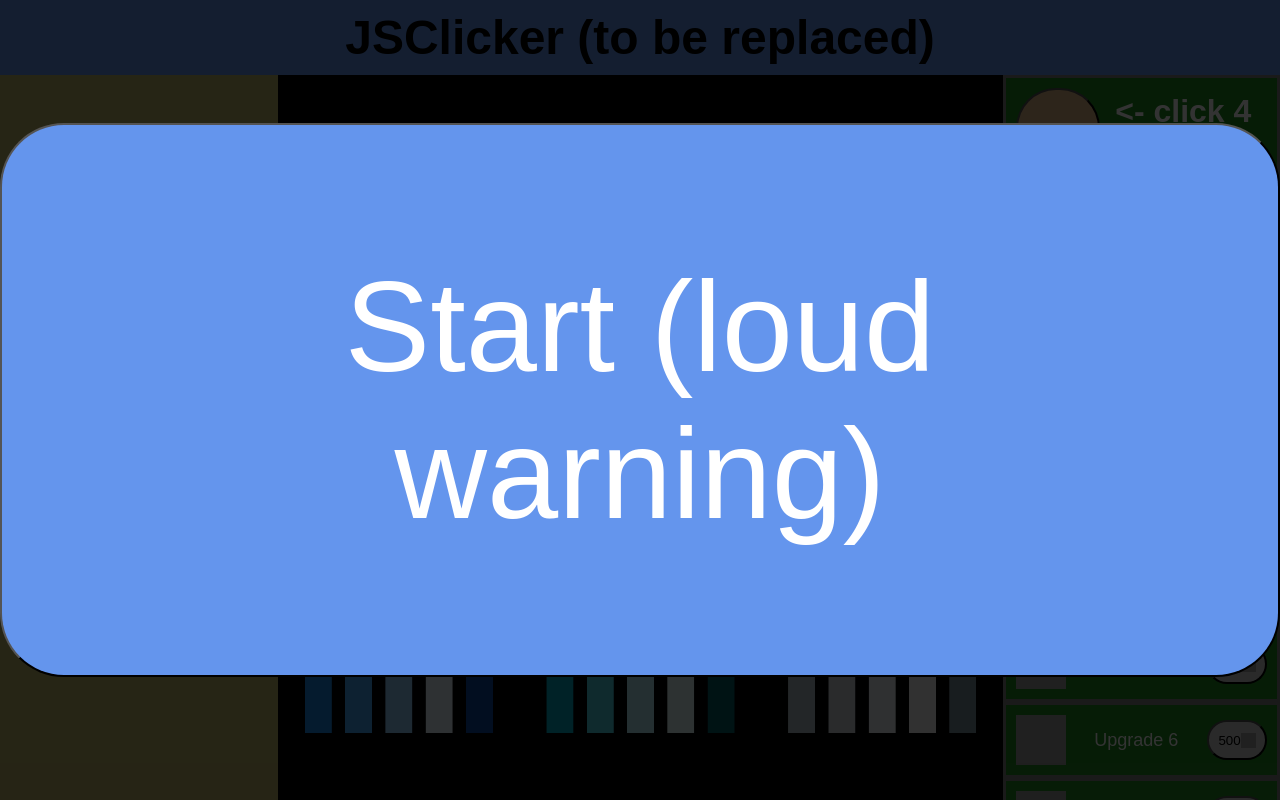
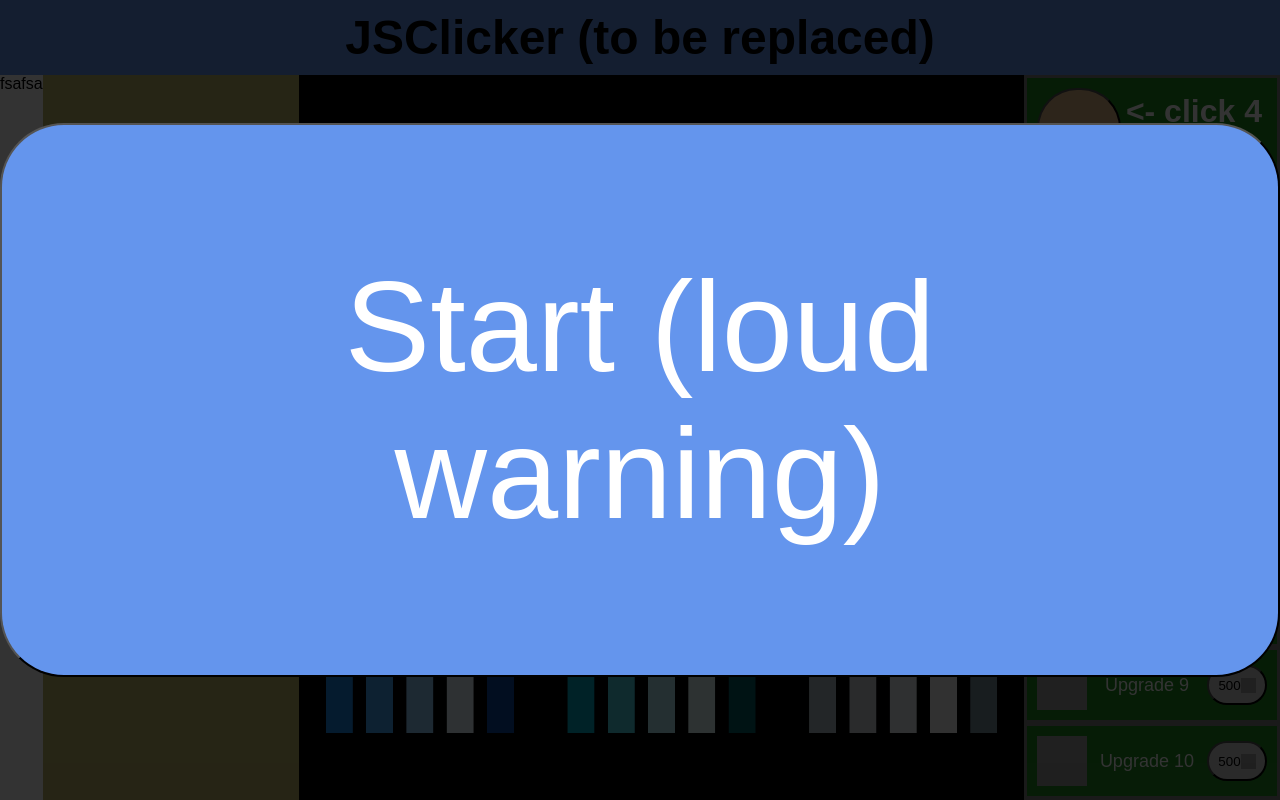
Before and after one commit to kronberh/JSClicker, a plain HTML site: page index.html in a window 1280 px wide. Drawn offline with nearby package versions, Linux system fonts and the light colour scheme; grey boxes are pictures that could not be loaded.

Commit message:
refactored clicker, added upgrades

```diff
--- a/index.html
+++ b/index.html
@@ -15,6 +15,7 @@
         <h1>JSClicker (to be replaced)</h1>
     </header>
     <main>
+        <div class="current_coins">fsafsa</div>
         <div class="something"></div>
             <div class="canvas-container">
                 <svg id="gameCanvas"></svg>
@@ -53,43 +54,43 @@
                 <p>Upgrade 4</p>
                 <button>500<img src="https://pngimg.com/d/coin_PNG36871.png" alt="coin"></button>
             </li>
-            <li class="shop-subtitle">Location specific upgrades</li>
-            <li>
+            <li class="shop-subtitle log_specific">Location specific upgrades</li>
+            <!-- <li id="upgrade5">
                 <img src="https://storage.googleapis.com/gweb-uniblog-publish-prod/images/logo_google_adsense_color_2x_web_512dp.original.png" alt="upg1">
                 <p>Upgrade 5</p>
                 <button>500<img src="https://pngimg.com/d/coin_PNG36871.png" alt="coin"></button>
             </li>
-            <li>
+            <li id="upgrade6">
                 <img src="https://storage.googleapis.com/gweb-uniblog-publish-prod/images/logo_google_adsense_color_2x_web_512dp.original.png" alt="upg1">
                 <p>Upgrade 6</p>
                 <button>500<img src="https://pngimg.com/d/coin_PNG36871.png" alt="coin"></button>
             </li>
-            <li>
+            <li id="upgrade7">
                 <img src="https://storage.googleapis.com/gweb-uniblog-publish-prod/images/logo_google_adsense_color_2x_web_512dp.original.png" alt="upg1">
                 <p>Upgrade 7</p>
                 <button>500<img src="https://pngimg.com/d/coin_PNG36871.png" alt="coin"></button>
             </li>
-            <li>
+            <li id="upgrade8">
                 <img src="https://storage.googleapis.com/gweb-uniblog-publish-prod/images/logo_google_adsense_color_2x_web_512dp.original.png" alt="upg1">
                 <p>Upgrade 8</p>
                 <button>500<img src="https://pngimg.com/d/coin_PNG36871.png" alt="coin"></button>
-            </li>
-            <li>
+            </li> -->
+            <li id="upgrade9">
                 <img src="https://storage.googleapis.com/gweb-uniblog-publish-prod/images/logo_google_adsense_color_2x_web_512dp.original.png" alt="upg1">
                 <p>Upgrade 9</p>
                 <button>500<img src="https://pngimg.com/d/coin_PNG36871.png" alt="coin"></button>
             </li>
-            <li>
+            <li id="upgrade10">
                 <img src="https://storage.googleapis.com/gweb-uniblog-publish-prod/images/logo_google_adsense_color_2x_web_512dp.original.png" alt="upg1">
                 <p>Upgrade 10</p>
                 <button>500<img src="https://pngimg.com/d/coin_PNG36871.png" alt="coin"></button>
             </li>
-            <li>
+            <li id="upgrade11">
                 <img src="https://storage.googleapis.com/gweb-uniblog-publish-prod/images/logo_google_adsense_color_2x_web_512dp.original.png" alt="upg1">
                 <p>Upgrade 11</p>
                 <button>500<img src="https://pngimg.com/d/coin_PNG36871.png" alt="coin"></button>
             </li>
-            <li>
+            <li id="upgrade12">
                 <img src="https://storage.googleapis.com/gweb-uniblog-publish-prod/images/logo_google_adsense_color_2x_web_512dp.original.png" alt="upg1">
                 <p>Upgrade 12</p>
                 <button>500<img src="https://pngimg.com/d/coin_PNG36871.png" alt="coin"></button>
@@ -97,8 +98,8 @@
         </menu>
     </main>
 </body>
-<!-- <script  type="module" src="./dist/script.js"></script> -->
 <script src="https://w.soundcloud.com/player/api.js"></script>
 <script src="https://cdnjs.cloudflare.com/ajax/libs/axios/0.21.1/axios.min.js"></script>
 <script type="module" src="soundcloudAPI/script.js"></script>
+<script type="module" src="src/script.js"></script>
 </html>
--- a/src/load-data.ts
+++ /dev/null
@@ -1,3 +0,0 @@
-export function loadData() {
-    console.log("loading data")
-}
--- /dev/null
+++ b/src/script.js
@@ -0,0 +1,96 @@
+const locSpecificUpgradesList = document.querySelector('.log_specific');
+const clickButton = document.querySelector('#clicker');
+const counter = document.querySelector('.current_coins');
+
+const gameData = {
+    coinsAmount: 0,
+    coinsBonusPerClick: 1,
+    coinsPerSecond: 0,
+    upgradesPurchased: {
+        general: {
+
+        },
+        desert: {
+
+        },
+    }
+};
+
+clickButton.addEventListener('click', () => {
+    gameData.coinsAmount += gameData.coinsBonusPerClick;
+    counter.innerHTML = gameData.coinsAmount;
+});
+
+function incrementCoinsPerSecond(amount) {
+    return () => {
+        setInterval(() => {
+            gameData.coinsAmount += amount;
+            counter.innerHTML = gameData.coinsAmount;
+        }, 1000);
+    };
+}
+
+function initializeGame() {
+    gamedata[0].upgrades.forEach(u => {
+        const div = document.createElement('div');
+        div.id = u.selector;
+
+        const html = `<img src=${u.imageUrl}>
+        <p>${u.name}</p>`;
+
+        div.innerHTML = html;
+
+        const onClickCallback = () => {
+            u.upgrade();
+            if(!gameData.upgradesPurchased.desert[u.name]){
+                gameData.upgradesPurchased.desert[u.name] = 1;
+            }else{
+                gameData.upgradesPurchased.desert[u.name] += 1;
+            }
+            console.log(gameData.upgradesPurchased.desert);
+        };
+
+        div.addEventListener('click', onClickCallback);
+        u.onClickCallback = onClickCallback;
+        locSpecificUpgradesList.appendChild(div);
+    });
+}
+
+
+const gamedata = [
+    {
+        name: 'desert',
+        upgrades: [
+            {
+                name: 'Upgrade 5',
+                price: 500,
+                selector: 'upgrade5',
+                imageUrl: 'https://storage.googleapis.com/gweb-uniblog-publish-prod/images/logo_google_adsense_color_2x_web_512dp.original.png',
+                upgrade: incrementCoinsPerSecond(5),
+            },
+            {
+                name: 'Upgrade 6',
+                price: 500,
+                selector: 'upgrade6',
+                imageUrl: 'https://storage.googleapis.com/gweb-uniblog-publish-prod/images/logo_google_adsense_color_2x_web_512dp.original.png',
+                upgrade: incrementCoinsPerSecond(6),
+            },
+            {
+                name: 'Upgrade 7',
+                price: 500,
+                selector: 'upgrade7',
+                imageUrl: 'https://storage.googleapis.com/gweb-uniblog-publish-prod/images/logo_google_adsense_color_2x_web_512dp.original.png',
+                upgrade: incrementCoinsPerSecond(7),
+            },
+            {
+                name: 'Upgrade 8',
+                price: 500,
+                selector: 'upgrade8',
+                imageUrl: 'https://storage.googleapis.com/gweb-uniblog-publish-prod/images/logo_google_adsense_color_2x_web_512dp.original.png',
+                upgrade: incrementCoinsPerSecond(8),
+            },
+        ]
+    }
+];
+
+initializeGame();
```
Also changed, not shown: package.json (deleted, +0 -17 lines), src/script.ts (deleted, +0 -52 lines), tsconfig.json (deleted, +0 -109 lines), 1 other file.
